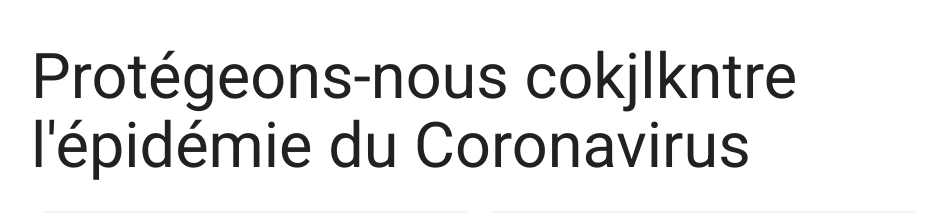
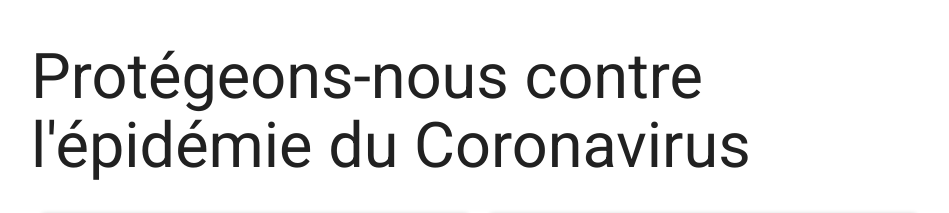
Before and after one commit to FoRavel/deploy-react-app, a React (Create React App) app: page / in a window 1280 px wide. Shown: the top 213 px of the page, without its empty margins (161-1110 px from the left). Built offline with nearby package versions, Linux system fonts and the light colour scheme.

Commit message:
test deploy

```diff
--- a/src/component/ProductList.js
+++ b/src/component/ProductList.js
@@ -25,7 +25,7 @@ export default class ProductList extends React.Component {
     render() {
         return (
             <div>
-                <h1>Protégeons-nous cokjlkntre l'épidémie du Coronavirus</h1>
+                <h1>Protégeons-nous contre l'épidémie du Coronavirus</h1>
                 <ul>
                     <Row>
                         {
```
